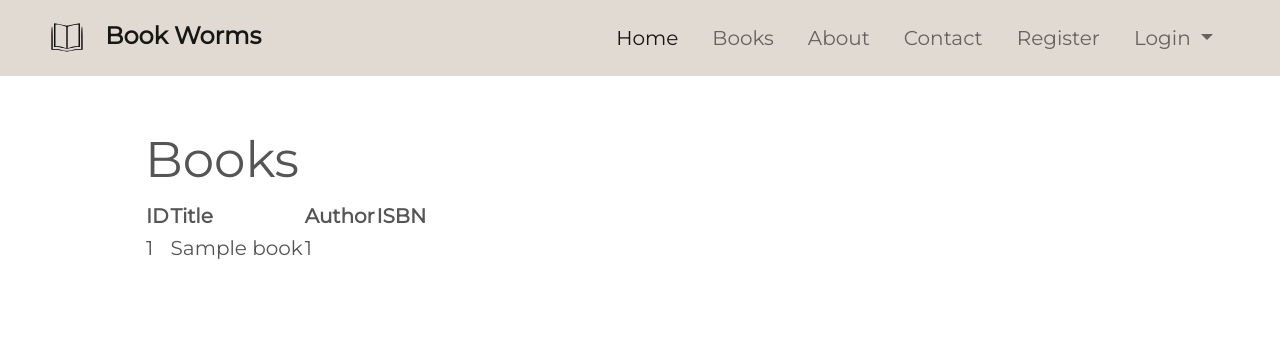
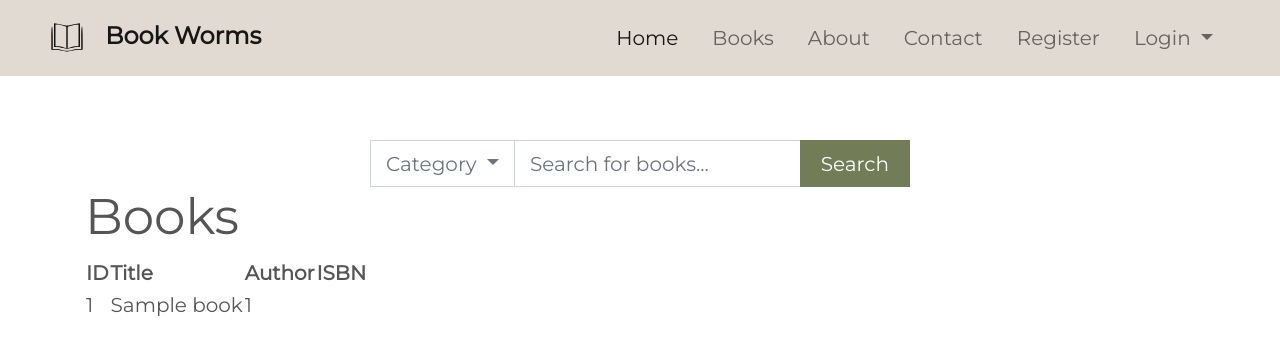
Before and after one commit to RowanEssam14/Library-Management-System, a Node server app: page /books in a window 1280 px wide. Shown: the top 355 px of the page. Run offline with Node 20, Linux system fonts and the light colour scheme; tables that the repository leaves empty or names only in its code hold one stand-in row (values such as "Sample post"); some libraries are stand-ins or nearby versions.

Commit message:
Adding the serach bar ,(before working on the books carousel)

```diff
--- a/public/style_sheets/books.css
+++ b/public/style_sheets/books.css
@@ -15,6 +15,16 @@ html,body {
   text-rendering: optimizeLegibility;
 
 }
+/*--------------------------------------------------------------
+# hero
+--------------------------------------------------------------*/
+/* .hero{
+  height: 100vh;
+  background-position: center;
+  position: relative;
+  background-size: cover;
+  background-repeat: no-repeat;
+} */
 /*--------------------------------------------------------------
 # Navbar
 --------------------------------------------------------------*/
@@ -59,8 +69,35 @@ padding:4px 4px;
 }
 
 /*--------------------------------------------------------------
-# Container
+# Search bar
 --------------------------------------------------------------*/
-div.container{
-  margin:130px;
+.container.search-bar{
+  margin-top: 140px;
 }
+.search-form {
+  display: flex;
+  justify-content: center;
+}
+
+.input-group {
+  width: 100%;
+  max-width: 600px;
+}
+
+.search-bar .btn-outline-secondary {
+ border-radius: 0px !important;
+ border: 1px solid #ced4da;
+}
+
+.dropdown-menu {
+  min-width: 0;
+}
+.search-bar #searchButton{
+  border-radius: 0px;
+  background-color: #727c57;
+  color: white;
+  padding: 7.5px 20px;
+}
+/*--------------------------------------------------------------
+# Search bar
+--------------------------------------------------------------*/
--- a/views/books.ejs
+++ b/views/books.ejs
@@ -44,7 +44,7 @@
               Login
             </a>
             <ul class="dropdown-menu" >
-              <li><a class="dropdown-item" href="#">User </a></li>
+              <li><a class="dropdown-item" href="#">Customer </a></li>
               <li><hr class="dropdown-divider"></li>
               <li><a class="dropdown-item" href="#">Admin</a></li>
               <li><a class="dropdown-item" href="#">Librarian</a></li>
@@ -54,9 +54,37 @@
       </div>
     </div>
     </nav>
-</div>
+  </div>
 
-<div class="container">
+  <div class="container search-bar">
+    <div class="row">
+      <div class="col-lg-6 offset-lg-3 col-md-8 offset-md-2 col-12">
+        <form class="search-form">
+          <div class="input-group">
+            <div class="dropdown">
+              <button class="btn btn-outline-secondary dropdown-toggle" type="button" id="dropdownMenuButton" data-toggle="dropdown" aria-haspopup="true" aria-expanded="false">
+                Category
+              </button>
+              <div class="dropdown-menu" aria-labelledby="dropdownMenuButton">
+                <a class="dropdown-item" href="#">History</a>
+                <a class="dropdown-item" href="#">Self-Help</a>
+                <a class="dropdown-item" href="#">Fiction</a>
+              </div>
+            </div>
+            <input type="text" class="form-control" placeholder="Search for books...">
+            <div class="input-group-append">
+              <button type="submit" class="btn" id="searchButton">Search</button>
+            </div>
+          </div>
+        </form>
+      </div>
+    </div>
+  </div>
+
+
+
+
+<div class="container books-table">
   <h1>Books</h1>
   <table>
     <thead>
@@ -81,6 +109,8 @@
   </div>
 
 
+
+
   <script src="https://cdn.jsdelivr.net/npm/bootstrap@5.2.3/dist/js/bootstrap.bundle.min.js" integrity="sha384-kenU1KFdBIe4zVF0s0G1M5b4hcpxyD9F7jL+jjXkk+Q2h455rYXK/7HAuoJl+0I4" crossorigin="anonymous"></script>
   <script src="https://kit.fontawesome.com/b042d509f8.js" crossorigin="anonymous"></script>
 </body>
--- a/views/html/index.html
+++ b/views/html/index.html
@@ -60,7 +60,7 @@
       <div class="container text-center" id="hero-textbox">
         <h1 class="my-5">For better student experience</h1>
         <p class="lead mb-5">It is also worth noting that this approach of using filter will affect the whole image and not just the icon, and that it will have a performance cost, so be careful when you're using it, specially on the large number of images or icons.</p>
-        <a href="./about.html" class="btn">ABOUT</a>
+        <a href="about.html" class="btn">ABOUT</a>
     </div>
   </div>
 
```
Also changed, not shown: app.js (+0 -10 lines).
